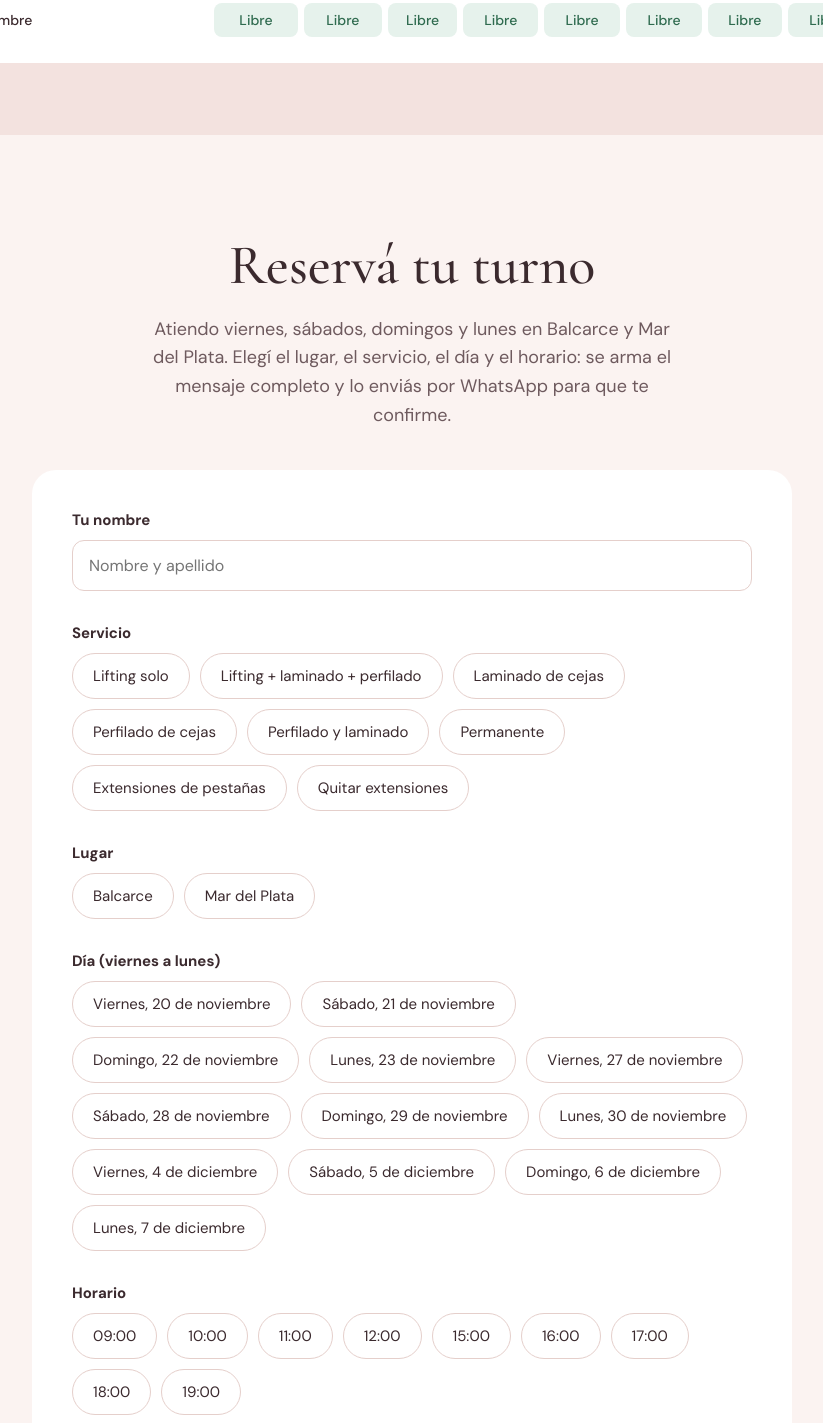
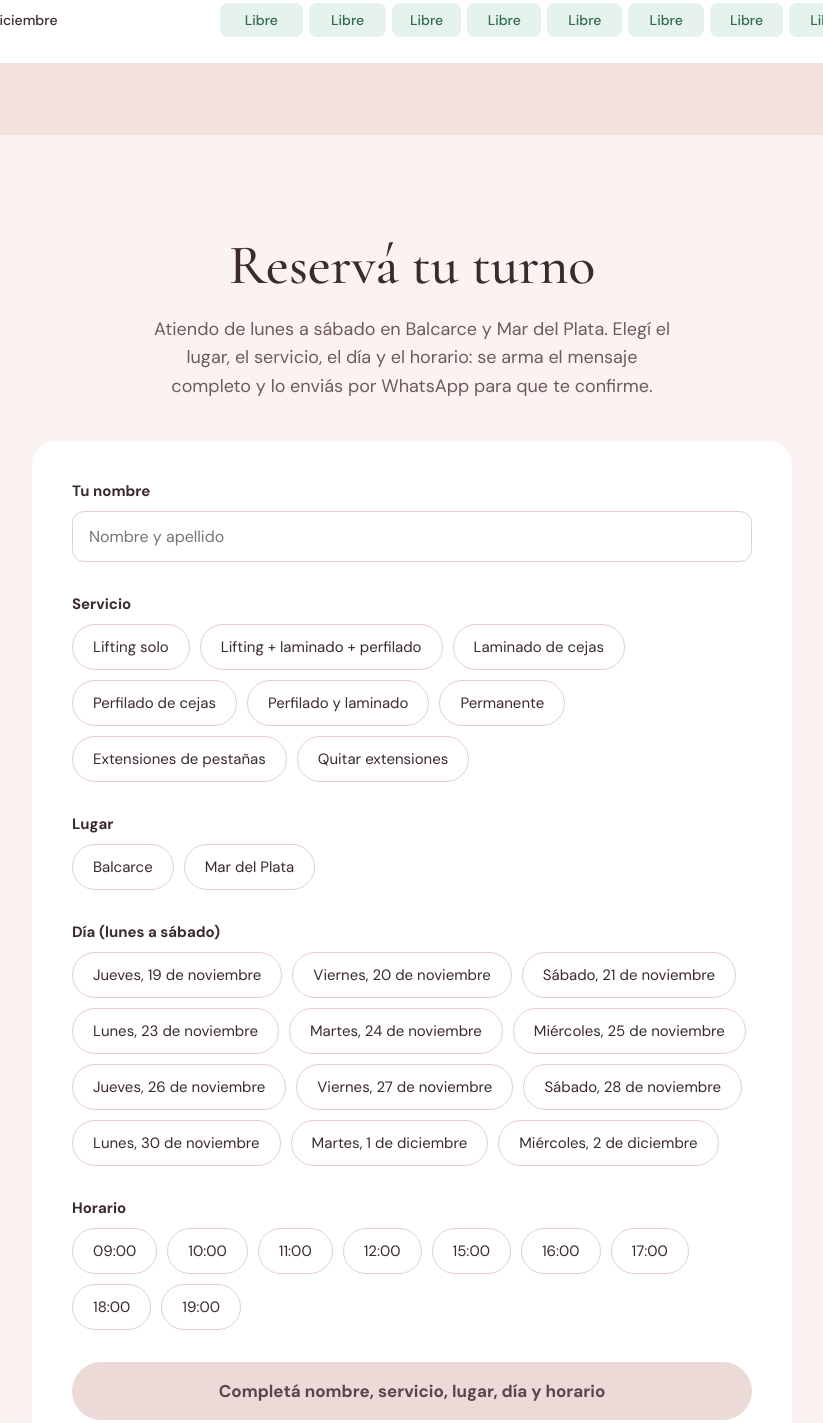
Before and after one commit to agustinsadobe77/lash-glow, a plain HTML site: page index.html in a window 1280 px wide. Shown: the part 4291-5714 px from the top of the page, without its empty margins (228-1051 px from the left). Drawn offline with nearby package versions, Linux system fonts and the light colour scheme; no server answers.

Commit message:
Add files via upload

```diff
--- a/index.html
+++ b/index.html
@@ -168,7 +168,7 @@ h1{font-size:clamp(44px,8vw,84px) !important}
 <section id="turnos" style="padding:96px 24px;box-sizing:border-box">
 <div style="max-width:760px;margin:0 auto;text-align:center">
 <h2 style="margin:0 0 16px;font-family:'Cormorant Garamond',serif;font-weight:500;font-size:56px">Reservá tu turno</h2>
-<p style="margin:0 auto 40px;max-width:520px;color:#6E5A5E;font-size:18px;line-height:1.6">Atiendo viernes, sábados, domingos y lunes en Balcarce y Mar del Plata. Elegí el lugar, el servicio, el día y el horario: se arma el mensaje completo y lo enviás por WhatsApp para que te confirme.</p>
+<p style="margin:0 auto 40px;max-width:520px;color:#6E5A5E;font-size:18px;line-height:1.6">Atiendo de lunes a sábado en Balcarce y Mar del Plata. Elegí el lugar, el servicio, el día y el horario: se arma el mensaje completo y lo enviás por WhatsApp para que te confirme.</p>
 </div>
 <div style="max-width:760px;margin:0 auto;background:#FFFFFF;border-radius:24px;padding:40px;box-sizing:border-box;text-align:left;display:flex;flex-direction:column;gap:32px">
 <div style="display:flex;flex-direction:column;gap:10px">
@@ -177,7 +177,7 @@ h1{font-size:clamp(44px,8vw,84px) !important}
 </div>
 <div style="display:flex;flex-direction:column;gap:10px"><div style="font-weight:700;font-size:15px">Servicio</div><div id="servicios-opts" style="display:flex;flex-wrap:wrap;gap:10px"></div></div>
 <div style="display:flex;flex-direction:column;gap:10px"><div style="font-weight:700;font-size:15px">Lugar</div><div id="ciudad-opts" style="display:flex;flex-wrap:wrap;gap:10px"></div></div>
-<div style="display:flex;flex-direction:column;gap:10px"><div style="font-weight:700;font-size:15px">Día (viernes a lunes)</div><div id="dia-opts" style="display:flex;flex-wrap:wrap;gap:10px"></div></div>
+<div style="display:flex;flex-direction:column;gap:10px"><div style="font-weight:700;font-size:15px">Día (lunes a sábado)</div><div id="dia-opts" style="display:flex;flex-wrap:wrap;gap:10px"></div></div>
 <div style="display:flex;flex-direction:column;gap:10px"><div style="font-weight:700;font-size:15px">Horario</div><div id="hora-opts" style="display:flex;flex-wrap:wrap;gap:10px"></div></div>
 <div id="preview-box" style="display:none;flex-direction:column;gap:10px">
 <div style="font-weight:700;font-size:15px">Así va a llegar tu mensaje</div>
@@ -231,7 +231,7 @@ window.addEventListener('DOMContentLoaded', function() {
   for (var i = 0; i < 60 && days.length < 12; i++) {
     cur.setDate(cur.getDate() + 1);
     var wd = cur.getDay();
-    if (wd === 5 || wd === 6 || wd === 0 || wd === 1) {
+    if (wd >= 1 && wd <= 6) {
       days.push({
         id: cur.getFullYear() + '-' + pad(cur.getMonth() + 1) + '-' + pad(cur.getDate()),
         text: cur.toLocaleDateString('es-AR', { weekday: 'long', day: 'numeric', month: 'long' })
```
Also changed, not shown: 1 other file.
